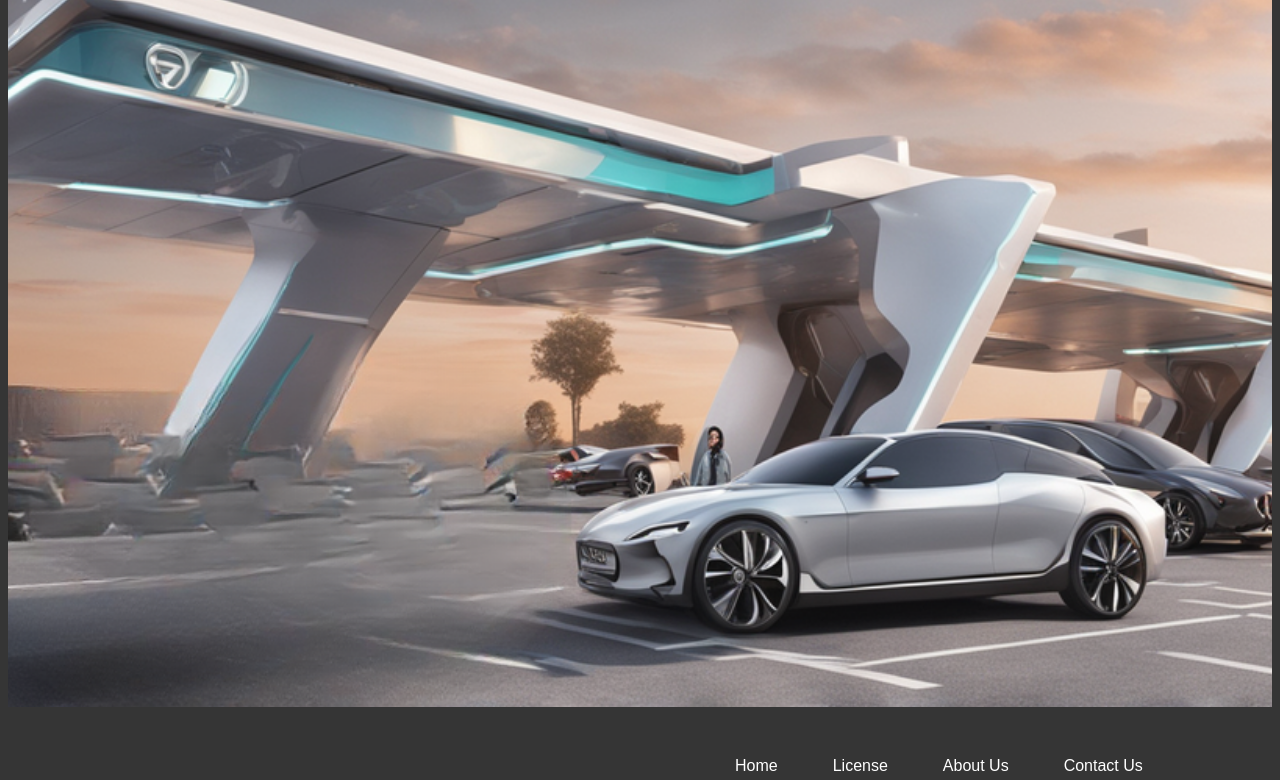
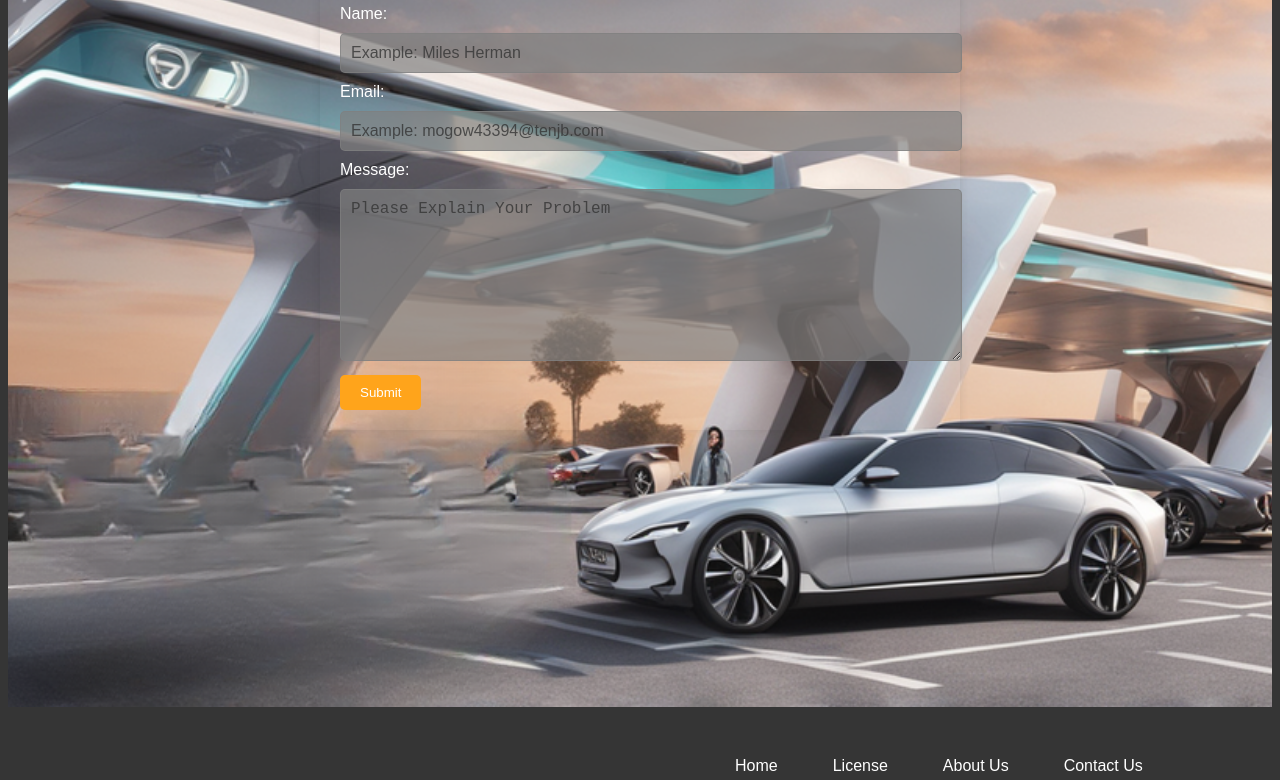
Before and after one commit to ProSkywalker16/CodeVengers-Blog_site, a plain HTML site: page Park.Karo_Blog-main/CodeVengers blog/contact.html in a window 1280 px wide. Shown: the part 226-1006 px from the top of the page. Drawn offline with Linux system fonts and the light colour scheme.

Commit message:
Update contactstyle.css

```diff
--- a/Park.Karo_Blog-main/CodeVengers blog/contactstyle.css
+++ b/Park.Karo_Blog-main/CodeVengers blog/contactstyle.css
@@ -1,12 +1,111 @@
-.background{
+body{
+    background-color: #353535;
+}
 
-    background-image: url("../images/MacBook Air.png");
-    background-size: cover;
+main{
+    margin-top: 50px;
+}
+
+.container {
+    max-width: 600px;
+    margin: 0 auto;
+    padding: 20px;
+    background-color: transparent;
+    box-shadow: 0 0 10px rgba(0, 0, 0, 0.1);
+    border-radius: 5px;
+    margin-top: 20px;
+}
+
+/* .bg-image{
+    background-image: url('images/parking-lot.png');
+    background-size:cover;
+    background-repeat: no-repeat;
+    background-attachment: fixed;
     background-position: center;
-    width: 100vh;
-    border-radius: 12px;
     height: 100vh;
-    margin-top: 32px;
-    padding: 9px
+} */
 
+/* .navigation {
+    display: flex;
+    background: linear-gradient(to right,#ffa41b, #00b400);
+     color: #fff;
+     padding-left: 300px;
+     padding-right: 300px;
+     padding-top: 20px;
+     padding-bottom: 10px;
+     border-radius: 1px;
+     height: 35px;
+ } */
+
+ /* .nav-left ul{
+     display: flex;
+     list-style: none;
+     transform: translateX(50%);
+ }
+
+ .nav-left ul li a{
+     margin-left: 55px;
+     text-decoration: none;
+     color: #fff;
+ }
+ .nav-left ul li a:hover{
+     color: #00baba;
+ }
+ .nav-right {
+     font-size: 30px;
+     font-weight: bold;
+     color: #fff;
+     text-align: left;
+     transform: translateX(-100%);
+ } */
+
+ label, h2 {
+    display: block;
+    margin-bottom: 10px;
+    /* font-weight: bold; */
+    color: #fff;
+    font-family: Arial, sans-serif;
 }
+
+h2{
+    margin-bottom: 30px;
+}
+
+input[type="text"], textarea {
+    width: 100%;
+    padding: 10px;
+    margin-bottom: 10px;
+    border: 1px solid rgba(128, 128, 128, 0.692);;
+    border-radius: 5px;
+    background-color: rgba(128, 128, 128, 0.692);
+    font-size: 16px;
+}
+textarea {
+    height: 150px;
+}
+button {
+    background-color: #ffa41b;
+    color: #fff;
+    padding: 10px 20px;
+    border: none;
+    border-radius: 5px;
+    cursor: pointer;
+}
+
+button:hover {
+    background-color: #00baba;
+}
+
+::placeholder {
+    color: #353535;
+  opacity: 0.8;
+}
+
+
+footer{
+    margin-top: 50px;
+}
+
+footer p{
+    color: #fff;
+}
```
